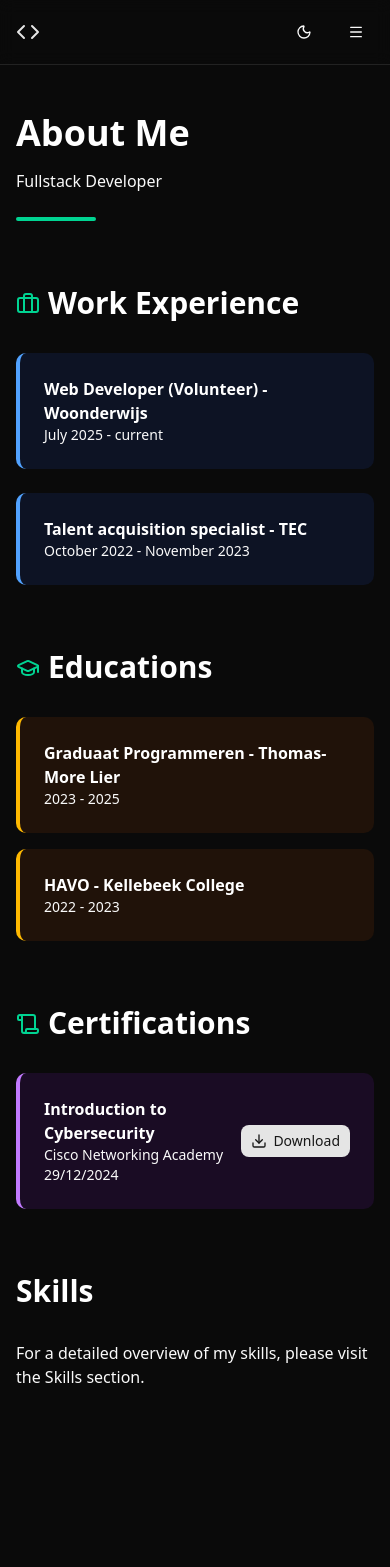
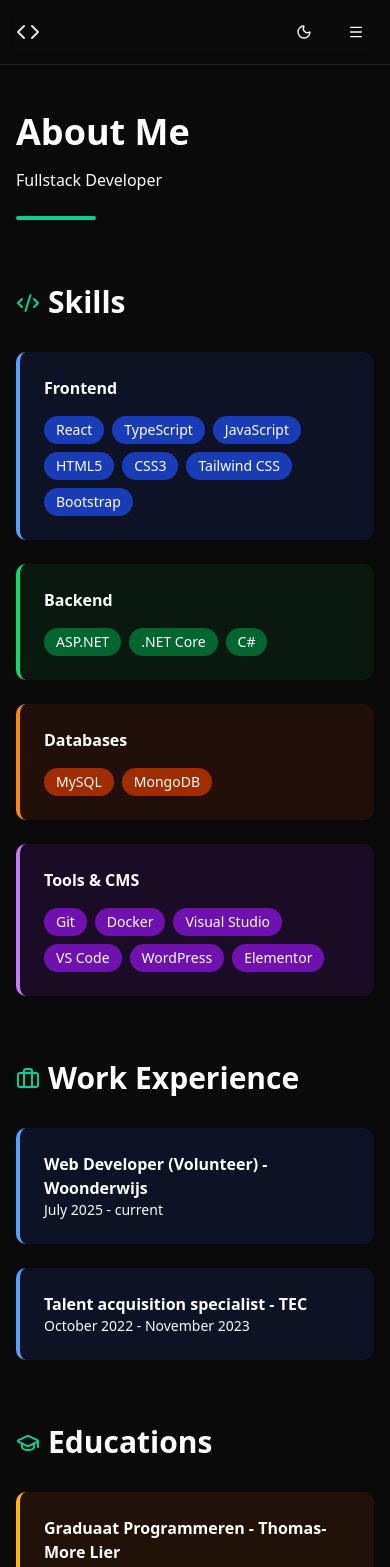
Before and after one commit to WilfredPolderman/Portfolio, a React (Vite) app: page /about in a window 390 px wide. Shown: the top 1567 px of the page. Before the commit the page ends 1437 px from the top, so only its background shows below. Built offline with nearby package versions, Linux system fonts and the light colour scheme.

Commit message:
Added skills to the about page and fixed the navbar position

```diff
--- a/src/components/HomeSections/HeroSection.tsx
+++ b/src/components/HomeSections/HeroSection.tsx
@@ -1,6 +1,8 @@
-import { Code, Download} from "lucide-react"
+import { Terminal, Download} from "lucide-react"
 import { Button } from "../ui/button"
 import { FaGithub, FaLinkedin } from "react-icons/fa"
+
+// CV in het Engels maken?
 
 export const HeroSection = () => {
     return (
@@ -12,7 +14,7 @@ export const HeroSection = () => {
         ">
 
             <div className="mb-5 animate-bounce">
-                <Code size={45} />
+                <Terminal size={45} />
             </div>
 
             <h1 className="text-4xl font-bold mb-4 text-foreground">
--- a/src/components/ui/shadcn-io/navbar-01/index.tsx
+++ b/src/components/ui/shadcn-io/navbar-01/index.tsx
@@ -129,7 +129,7 @@ export const Navbar01 = React.forwardRef<HTMLElement, Navbar01Props>(
       <header
         ref={combinedRef}
         className={cn(
-          'sticky top-0 z-50 w-full border-b bg-background/95 backdrop-blur supports-[backdrop-filter]:bg-background/60 px-4 md:px-6 [&_*]:no-underline',
+          'fixed top-0 left-0 right-0 z-50 w-full border-b bg-background/95 backdrop-blur supports-[backdrop-filter]:bg-background/60 px-4 md:px-6 [&_*]:no-underline',
           className
         )}
         {...props}
--- a/src/data/AboutContent.ts
+++ b/src/data/AboutContent.ts
@@ -3,11 +3,15 @@ import type { Education, WorkExperience, Certification } from "@/models/About";
 export const education: Education[] = [
   {
     title: "Graduaat Programmeren - Thomas-More Lier",
-    period: "2023 - 2025",
+    period: "2024 - 2026",
   },
   {
     title: "HAVO - Kellebeek College",
-    period: "2022 - 2023",
+    period: "2017 - 2020",
+  },
+  {
+    title: "MAVO",
+    period: "2011 - 2015",
   },
 ];
 
--- a/src/data/TechStack.ts
+++ b/src/data/TechStack.ts
@@ -1,14 +1,22 @@
 export const techStack = [
     {
         category: "Frontend",
-        technologies: ["React", "TypeScript", "Tailwind CSS"]
+        technologies: ["React", "TypeScript", "JavaScript", "HTML5", "CSS3", "Tailwind CSS", "Bootstrap"],
+        color: { bg: "bg-blue-50", darkBg: "dark:bg-blue-900/20", border: "border-blue-600", darkBorder: "dark:border-blue-400", badge: "bg-blue-200", darkBadge: "dark:bg-blue-800" }
     },
     {
         category: "Backend",
-        technologies: ["ASP.NET", ".NET Core", "C#"]
+        technologies: ["ASP.NET", ".NET Core", "C#"],
+        color: { bg: "bg-green-50", darkBg: "dark:bg-green-900/20", border: "border-green-600", darkBorder: "dark:border-green-400", badge: "bg-green-200", darkBadge: "dark:bg-green-800" }
     },
     {
         category: "Databases",
-        technologies: ["MySQL", "MongoDB"]
-    }
+        technologies: ["MySQL", "MongoDB"],
+        color: { bg: "bg-orange-50", darkBg: "dark:bg-orange-900/20", border: "border-orange-600", darkBorder: "dark:border-orange-400", badge: "bg-orange-200", darkBadge: "dark:bg-orange-800" }
+    },
+    {
+        category: "Tools & CMS",
+        technologies: ["Git", "Docker", "Visual Studio", "VS Code", "WordPress", "Elementor"],
+        color: { bg: "bg-purple-50", darkBg: "dark:bg-purple-900/20", border: "border-purple-600", darkBorder: "dark:border-purple-400", badge: "bg-purple-200", darkBadge: "dark:bg-purple-800" }
+    },
 ]
--- a/src/index.css
+++ b/src/index.css
@@ -114,7 +114,10 @@
   * {
     @apply border-border outline-ring/50;
   }
+  html {
+    @apply scroll-smooth;
+  }
   body {
-    @apply bg-background text-foreground;
+    @apply bg-background text-foreground overflow-x-hidden;
   }
 }
--- a/src/main.tsx
+++ b/src/main.tsx
@@ -11,7 +11,9 @@ createRoot(document.getElementById('root')!).render(
     <DarkModeProvider>
       <BrowserRouter>
         <Navbar />
-        <Routing />
+        <div className="pt-16">
+          <Routing />
+        </div>
       </BrowserRouter>
     </DarkModeProvider>
   </StrictMode>,
--- a/src/models/Skill.ts
+++ b/src/models/Skill.ts
@@ -1,4 +1,5 @@
 export interface Skill {
     name: string;
     icon: React.ComponentType<React.SVGProps<SVGSVGElement>>;
+    color?: string;
 }
--- a/src/pages/About.tsx
+++ b/src/pages/About.tsx
@@ -1,13 +1,15 @@
 import { type FunctionComponent } from "react";
 import { certifications, education, workExperience } from "@/data/AboutContent";
-import { Briefcase, GraduationCap, Scroll, Download } from "lucide-react";
+import { Briefcase, GraduationCap, Scroll, Download, Code2 } from "lucide-react";
 import { Button } from "@/components/ui/button";
+import { techStack } from "@/data/TechStack";
 
 /*TODO:
   - Meer gedetailleerde info over mezelf toevoegen
   - Mijn achtergrond, ervaring en interesses beschrijven
   - Link naar socials toevoegen
   - alle skills weergeven
+  - Talen toevoegen
 
   Volgorde:
     - Over mij
@@ -25,6 +27,27 @@ export const About: FunctionComponent = () => {
           <h1 className="text-4xl font-bold text-gray-900 dark:text-white mb-4">About Me</h1>
           <p className="">Fullstack Developer</p>
           <div className="h-1 w-20 bg-emerald-600 dark:bg-emerald-400 mt-6 rounded"></div>
+        </section>
+
+        <section className="mb-16">
+          <h2 className="text-3xl font-bold text-gray-900 dark:text-white mb-8">
+            <Code2 className="inline mb-1 mr-2 text-emerald-600 dark:text-emerald-400" />
+            Skills
+          </h2>
+          <div className="grid grid-cols-1 md:grid-cols-2 gap-6">
+            {techStack.map((stack) => (
+              <div key={stack.category} className={`${stack.color.bg} ${stack.color.darkBg} p-6 rounded-lg border-l-4 ${stack.color.border} ${stack.color.darkBorder}`}>
+                <h3 className="font-semibold text-gray-900 dark:text-white mb-4">{stack.category}</h3>
+                <div className="flex flex-wrap gap-2">
+                  {stack.technologies.map((tech) => (
+                    <span key={tech} className={`px-3 py-1 text-sm ${stack.color.badge} ${stack.color.darkBadge} text-gray-900 dark:text-white rounded-full`}>
+                      {tech}
+                    </span>
+                  ))}
+                </div>
+              </div>
+            ))}
+          </div>
         </section>
 
         <section className="mb-16">
@@ -81,13 +104,6 @@ export const About: FunctionComponent = () => {
           ))}
         </section>
 
-        <section>
-          <h2 className="text-3xl font-bold text-gray-900 dark:text-white mb-8">
-            Skills
-          </h2>
-          <p>For a detailed overview of my skills, please visit the Skills section.</p>
-        </section>
-
       </div>
     </div>
   );
```
Also changed, not shown: 1 other file (tests, documents, lock files or other folders).
